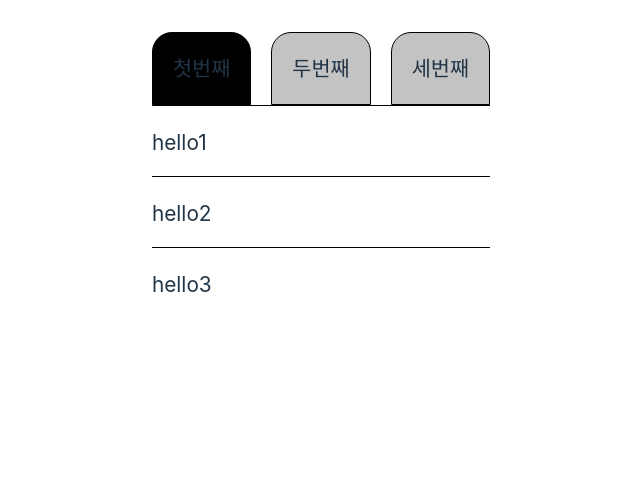
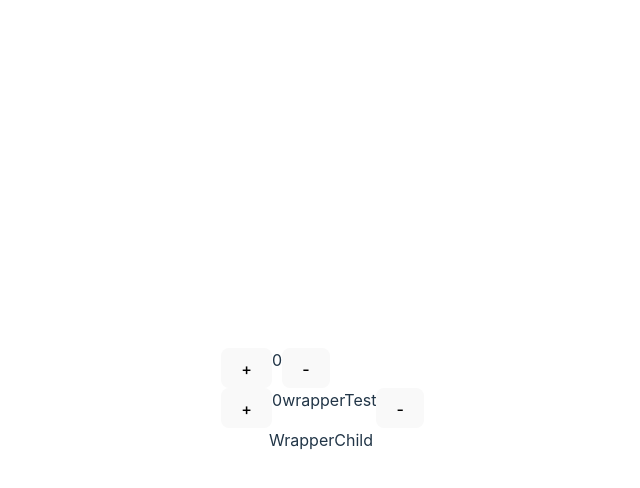
Before and after one commit to JoStar33/Developers-Refinement-React, a React (Vite) app: page / in a window 1280 px wide. Shown: the top 488 px of the page, without its empty margins (319-959 px from the left). Built offline with nearby package versions, Linux system fonts and the light colour scheme.

Commit message:
update: wrapping 컴포넌트 리렌더링 테스트

```diff
--- a/src/App.tsx
+++ b/src/App.tsx
@@ -13,6 +13,7 @@ import { store } from "./reduxStores";
 import { Provider } from "react-redux";
 import Counter from "./components/redux/Counter";
 import KeyDuplication from "./components/KeyDuplication";
+import WrapperTest from "./components/wrapperTest";
 
 //다음과 같이 채널을 형성
 const channel = new BroadcastChannel("my_bus");
@@ -32,7 +33,7 @@ const App = () => {
       <div className="App">
         <Provider store={store}>
           <BrowserRouter>
-            <KeyDuplication />
+            <WrapperTest />
           </BrowserRouter>
         </Provider>
       </div>
--- /dev/null
+++ b/src/components/wrapperTest/Wrapper.tsx
@@ -0,0 +1,37 @@
+import React from "react";
+import styled from "styled-components";
+
+interface Props {
+  children: React.ReactNode;
+}
+
+// 그렇다면 여기서 실험. Wrapper의 state 변동이 계속해서 일어나는 중. 과연 Wrapper가 감싸는 children 컴포넌트는 리렌더링이 발생할까?
+export default function Wrapper({ children }: Props) {
+  const [numberState, setNumberState] = React.useState(0);
+  const handlePlus = () => {
+    setNumberState((prev) => prev + 1);
+  };
+  const handleMinus = () => {
+    setNumberState((prev) => prev - 1);
+  };
+  return (
+    <S.Wrapper>
+      <div className="controller">
+        <button onClick={handlePlus}>+</button>
+        <span>{numberState}</span>
+        <button onClick={handleMinus}>-</button>
+      </div>
+      {children}
+    </S.Wrapper>
+  );
+}
+
+const S = {
+  Wrapper: styled.div`
+    .controller {
+      display: flex;
+      width: 200px;
+      height: 40px;
+    }
+  `,
+};
--- /dev/null
+++ b/src/components/wrapperTest/WrapperChild.tsx
@@ -0,0 +1,11 @@
+import React from "react";
+
+export default function WrapperChild() {
+  // 여기서 알수있는 사실. WrapperChild를 감싸고 있는 Wrapper의 스테이트 값이 계속해서 변동중.
+  // 그러나 테스트 결과, WrapperChild의 리렌더링은 전혀 발생하지않음.
+  // 따라서 이렇게 Props를 전달하지않는 구조에서 상위 컴포넌트에 수행하는 역할이 많다면 children의 형태로 컴포넌트를 감싸는게 나을듯하다.
+  React.useEffect(() => {
+    console.log("리렌더링 발생");
+  });
+  return <>WrapperChild</>;
+}
--- /dev/null
+++ b/src/components/wrapperTest/index.tsx
@@ -0,0 +1,25 @@
+import React from "react";
+import Wrapper from "./Wrapper";
+import WrapperChild from "./WrapperChild";
+
+export default function WrapperTest() {
+  // 여기선 numberState가 변하면 당연히 WrapperChild의 리렌더링이 발생한다.
+  // state의 변화로 하위컴포넌트들의 리렌더링을 발생시키는건 당연한 논리.
+  const [numberState, setNumberState] = React.useState(0);
+  const handlePlus = () => {
+    setNumberState((prev) => prev + 1);
+  };
+  const handleMinus = () => {
+    setNumberState((prev) => prev - 1);
+  };
+  return (
+    <Wrapper>
+      <div className="controller">
+        <button onClick={handlePlus}>+</button>
+        <span>{numberState}</span>wrapperTest
+        <button onClick={handleMinus}>-</button>
+      </div>
+      <WrapperChild />
+    </Wrapper>
+  );
+}
```
